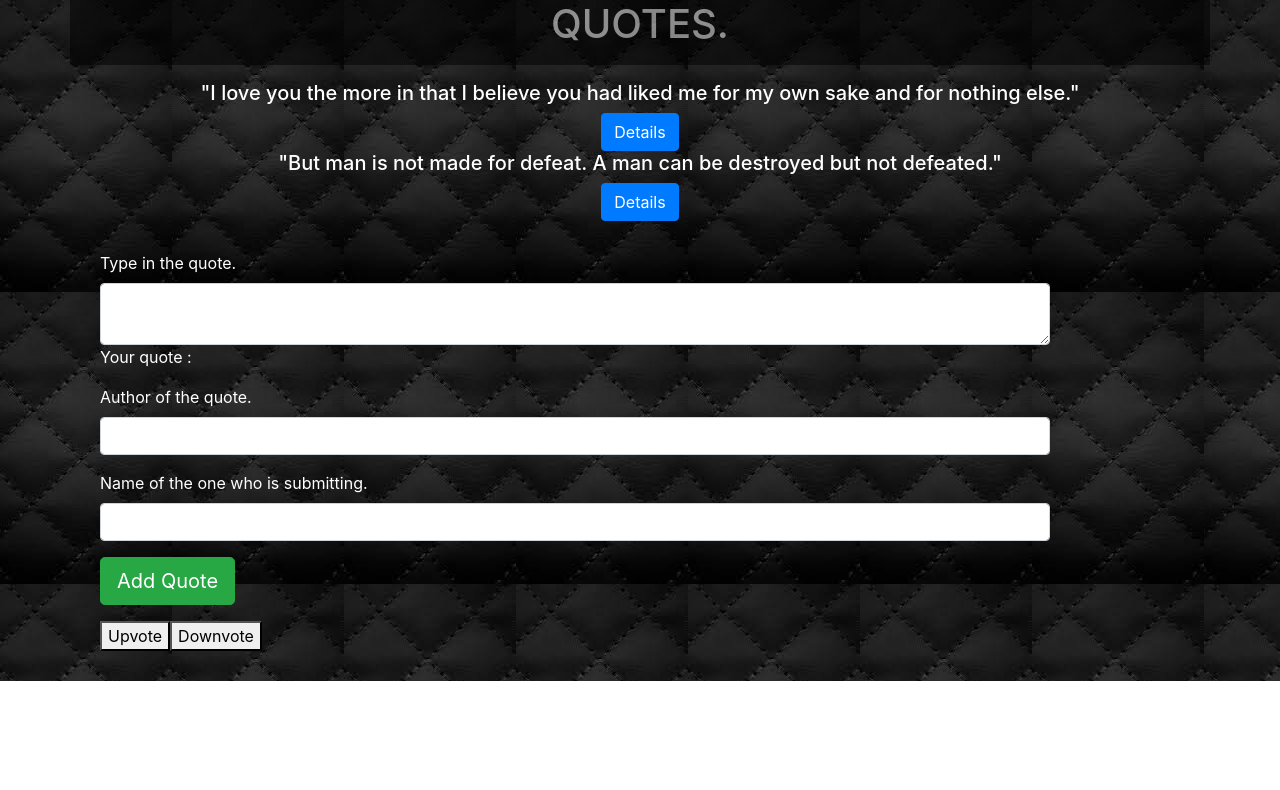
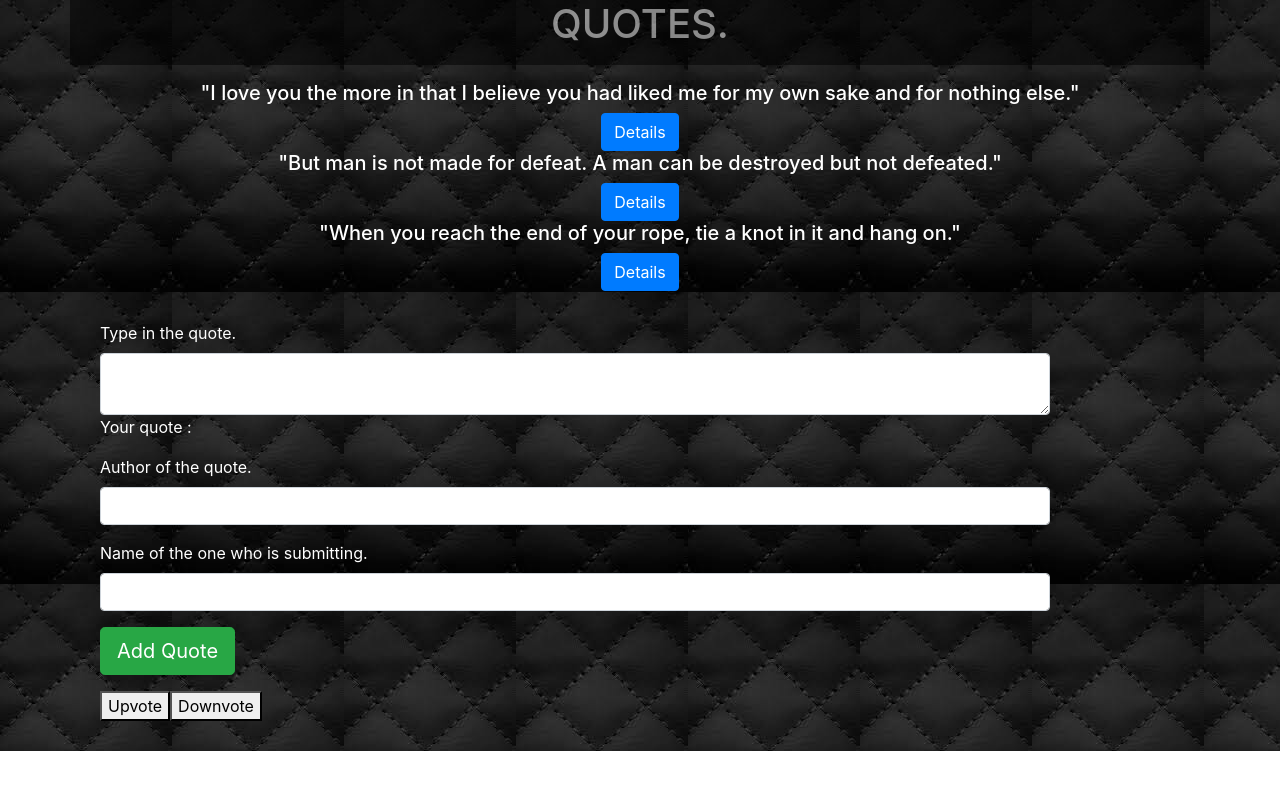
Before and after one commit to markmurimi/Quotes, an Angular app: page / in a window 1280 px wide. Shown: the top 790 px of the page. Built offline with nearby package versions, Linux system fonts and the light colour scheme.

Commit message:
modify quote.component.ts

```diff
--- a/src/app/quote/quote.component.ts
+++ b/src/app/quote/quote.component.ts
@@ -11,7 +11,9 @@ export class QuoteComponent implements OnInit {
   quotes = [
     new Quote(1, '"I love you the more in that I believe you had liked me for my own sake and for nothing else."', 'AUTHOR:John Keats SUBMITED BY:Mark Murimi'),
     new Quote(2, '"But man is not made for defeat. A man can be destroyed but not defeated."', 'AUTHOR:Ernest Hemingway     SUBMITED BY:Ramza Reseni'),
+    new Quote(3,'"When you reach the end of your rope, tie a knot in it and hang on."','AUTHOR:Franklin D. Roosevelt SUBMITED BY:Lenora Sharon'),
   ]
+
 
   togleDetails(index){
     this.quotes[index].showDescription = !this.quotes[index].showDescription;
```
